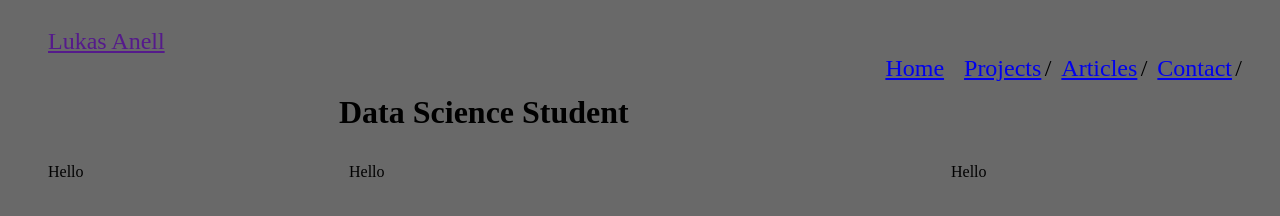
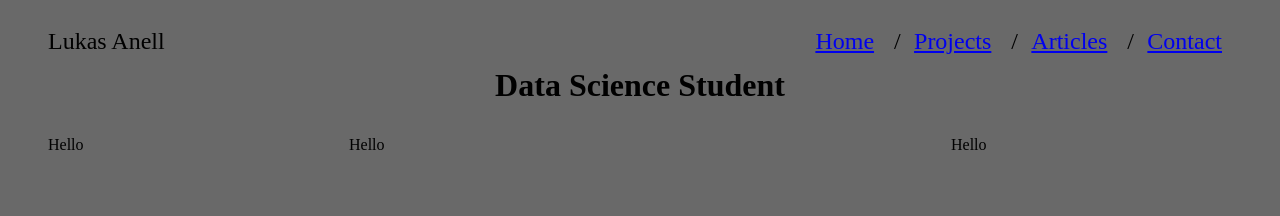
Before and after one commit to LukasAnell/-roadmap.sh-projects, a plain HTML site: page Basic HTML Website/homepage.html in a window 1280 px wide. Drawn offline with Linux system fonts and the light colour scheme.

Commit message:
Updated top navbar, center title, and started working on skills table.

```diff
--- a/Basic HTML Website/homepage.html
+++ b/Basic HTML Website/homepage.html
@@ -10,7 +10,7 @@
     <body>
         <nav class="navbar">
             <ul class="leftNavbar">
-                <li><a href="">Lukas Anell</a></li>
+                <li><a>Lukas Anell</a></li>
             </ul>
             <ul class="rightNavbar">
                 <li><a class="active" href="#homepage.html">Home</a></li>
--- a/Basic HTML Website/styles.css
+++ b/Basic HTML Website/styles.css
@@ -24,20 +24,33 @@ body {
     padding: 0 10px;
 }
 
+.leftNavbar {
+    float: left;
+}
+
+.leftNavbar li {
+    pointer-events: none;
+
+}
+
 .rightNavbar {
     float: right;
 }
 
-.rightNavbar li + li::before {
+.rightNavbar li {
+    padding: 0 20px;
+}
+
+.rightNavbar li + li:before {
     display: block;
     content: "/";
     position: absolute;
-    right: 0;
+    left: 0;
     pointer-events: none;
 }
 
 .page-title {
-    width: 50%;
+    text-align: center;
     margin: 0 auto;
 }
 
```
